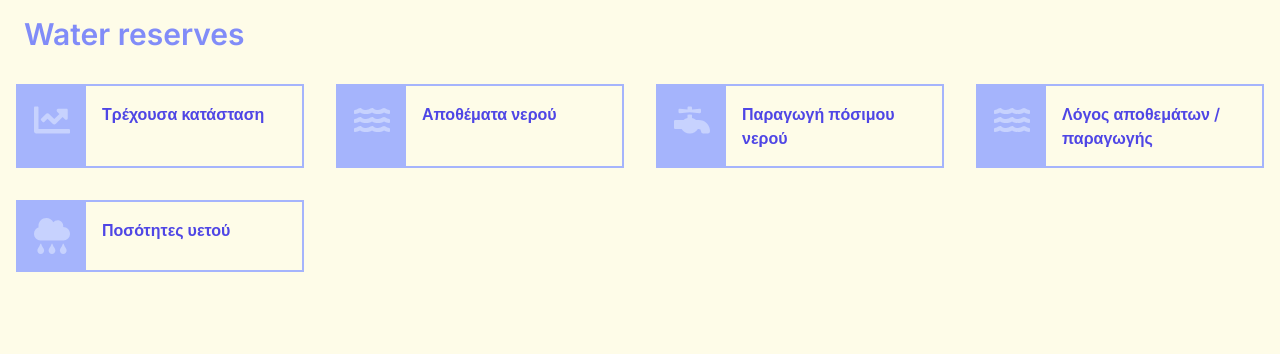
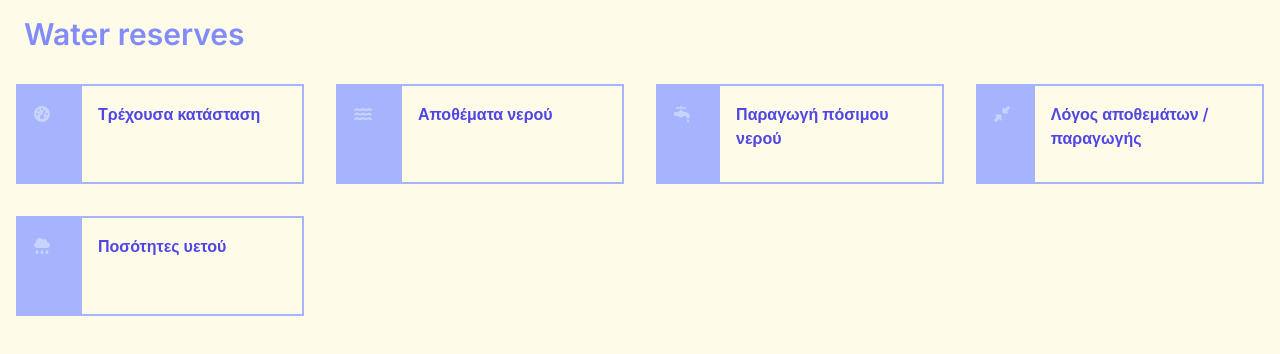
Before and after one commit to GiannisClipper/water-reserves, a Next.js app: page / in a window 1280 px wide. Shown: the top 354 px of the page. Built offline with nearby package versions, Linux system fonts and the light colour scheme.

Commit message:
Replace react-icons with fontawesome icons.

```diff
--- a/package.json
+++ b/package.json
@@ -9,10 +9,14 @@
     "lint": "next lint"
   },
   "dependencies": {
+    "@fortawesome/fontawesome-svg-core": "^6.6.0",
+    "@fortawesome/free-brands-svg-icons": "^6.6.0",
+    "@fortawesome/free-regular-svg-icons": "^6.6.0",
+    "@fortawesome/free-solid-svg-icons": "^6.6.0",
+    "@fortawesome/react-fontawesome": "^0.2.2",
     "next": "14.2.5",
     "react": "^18",
     "react-dom": "^18",
-    "react-icons": "^5.2.1",
     "recharts": "^2.12.7"
   },
   "devDependencies": {
--- a/src/app/page.tsx
+++ b/src/app/page.tsx
@@ -1,67 +1,67 @@
 import Link from 'next/link';
-import { FaChartLine, FaWater, FaFaucet, FaCloudRain } from "react-icons/fa";
+import { Left, Right } from "@/components/Generics";
+import { GaugeIcon, WaterIcon, FaucetIcon, RainIcon, CompareIcon } from "@/components/Icons";
 
 type ChildrenProps = {
     children: React.ReactNode
 }
 
-const LinkIcon = ( { children }: ChildrenProps ) =>
-    <div className='LinkIcon'>
-        {children}
-    </div>
+// const LinkIcon = ( { children }: ChildrenProps ) =>
+//     <div className='LinkIcon'>
+//         {children}
+//     </div>
 
-const LinkText = ( { children }: ChildrenProps ) =>
-    <div className='LinkText'>
-        {children}
-    </div>
+// const LinkText = ( { children }: ChildrenProps ) =>
+//     <div className='LinkText'>
+//         {children}
+//     </div>
 
 export default function Home() {
     return (
         <div className="app-options">
-
             <Link className="option" href="/current-status">
-                <LinkIcon>
-                    <FaChartLine />
-                </LinkIcon>
-                <LinkText>
+                <Left className='icon'>
+                    <GaugeIcon />
+                </Left>
+                <Right>
                     Τρέχουσα κατάσταση
-                </LinkText>
+                </Right>
             </Link>
 
             <Link className="option" href="/savings">
-                <LinkIcon>
-                    <FaWater />
-                </LinkIcon>
-                <LinkText>
+                <Left className='icon'>
+                    <WaterIcon />
+                </Left>
+                <Right>
                     Αποθέματα νερού
-                </LinkText>
+                </Right>
             </Link>
 
             <Link className="option" href="/production">
-                <LinkIcon>
-                    <FaFaucet />
-                </LinkIcon>
-                <LinkText>
+                <Left className='icon'>
+                   <FaucetIcon />
+                </Left>
+                <Right>
                     Παραγωγή πόσιμου νερού
-                </LinkText>
+                </Right>
             </Link>
 
             <Link className="option" href="/ratio">
-                <LinkIcon>
-                    <FaWater />
-                </LinkIcon>
-                <LinkText>
+                <Left className='icon'>
+                    <CompareIcon />
+                </Left>
+                <Right>
                     Λόγος αποθεμάτων / παραγωγής
-                </LinkText>
+                </Right>
             </Link>
 
             <Link className="option" href="/precipitation">
-                <LinkIcon>
-                    <FaCloudRain />
-                </LinkIcon>
-                <LinkText>
+                <Left className='icon'>
+                    <RainIcon />
+                </Left>
+                <Right>
                     Ποσότητες υετού
-                </LinkText>
+                </Right>
             </Link>
         </div>
     );
--- /dev/null
+++ b/src/components/Icons.tsx
@@ -0,0 +1,35 @@
+// (fontawesome) Set Up with React
+// https://docs.fontawesome.com/web/use-with/react/
+// Can't import font-awesome in React JS
+// https://stackoverflow.com/questions/62578444/cant-import-font-awesome-in-react-js
+// to search fonts:
+// https://fontawesome.com/search?q=profile&o=r&m=free
+
+import { FontAwesomeIcon } from '@fortawesome/react-fontawesome';
+import { faGaugeHigh } from '@fortawesome/free-solid-svg-icons';
+import { faWater } from '@fortawesome/free-solid-svg-icons';
+import { faFaucetDrip } from '@fortawesome/free-solid-svg-icons';
+import { faCloudRain } from '@fortawesome/free-solid-svg-icons';
+import{ faDownLeftAndUpRightToCenter } from '@fortawesome/free-solid-svg-icons';
+import { faXmark } from '@fortawesome/free-solid-svg-icons';
+
+import { faSpinner } from '@fortawesome/free-solid-svg-icons';
+
+const GaugeIcon = () => <FontAwesomeIcon icon={faGaugeHigh} />
+const WaterIcon = () => <FontAwesomeIcon icon={faWater} />
+const FaucetIcon = () => <FontAwesomeIcon icon={faFaucetDrip} />
+const RainIcon = () => <FontAwesomeIcon icon={faCloudRain} />
+const CompareIcon = () => <FontAwesomeIcon icon={faDownLeftAndUpRightToCenter} />
+
+const CloseIcon = () => <FontAwesomeIcon icon={faXmark} />
+const SpinnerIcon = () => <FontAwesomeIcon icon={faSpinner} />
+
+type PropsType = {
+    className?: string
+    children: React.ReactNode
+}
+
+export {
+    GaugeIcon, WaterIcon, FaucetIcon, RainIcon, CompareIcon,
+    CloseIcon, SpinnerIcon,
+};
--- a/src/components/Modal.tsx
+++ b/src/components/Modal.tsx
@@ -1,5 +1,6 @@
 import { Top, Bottom } from "./Generics";
-import { FaTimes } from "react-icons/fa";
+import { CloseIcon } from "@/components/Icons";
+
 import "@/styles/modal.css";
 
 
@@ -24,7 +25,7 @@ function ModalContent( { onClose, children }: ModalPropsType ) {
     return (
         <div className="ModalContent" onClick={ e => e.stopPropagation() }>
             <Top>
-                <button onClick={ onClose }><FaTimes /></button>
+                <button onClick={ onClose }><CloseIcon /></button>
             </Top>
             <Bottom>
                 { children }
--- a/src/styles/globals.css
+++ b/src/styles/globals.css
@@ -79,16 +79,16 @@ ul {
     hover:bg-indigo-300
   }
 
-  .app-options .option .LinkIcon {
-    @apply min-h-full p-4 bg-indigo-300 text-4xl text-indigo-200
+  .app-options .option .icon {
+    @apply w-16 min-h-full p-4 bg-indigo-300 text-indigo-200
   }
 
-  /* .app-options .option:hover .LinkIcon {
+  .app-options .option:hover .icon {
     @apply text-indigo-400
-  } */
+  }
 
-  .app-options .option .LinkText {
-    @apply min-h-full p-4 font-semibold text-indigo-600
+  .app-options .option .Right {
+    @apply min-h-24 p-4 font-semibold text-indigo-600
   }
 
   .page-title {
```
Also changed, not shown: my-notes.txt, 1 other file (tests, documents, lock files or other folders).
